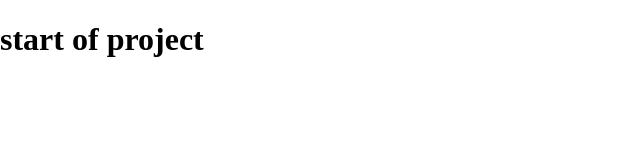
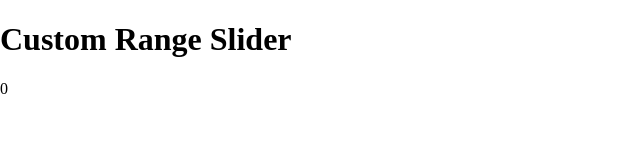
Before and after one commit to Ameer2000Mzori/Custom-Range-Slider, a website built with webpack: page src/index.html in a window 1280 px wide. Shown: the whole page, without its empty margins (0-640 px from the left). Built offline with nearby package versions, Linux system fonts and the light colour scheme.

Commit message:
added html tree to the project

```diff
--- a/src/index.html
+++ b/src/index.html
@@ -18,7 +18,15 @@
     />
   </head>
   <body>
-    <h1>start of project</h1>
+    <header class="haeder">
+      <h1>Custom Range Slider</h1>
+      <div class="head-Wrap">
+        <div class="slider-Range">
+          <div class="slider-Num"><p>0</p></div>
+          <div class="clider-Handler"></div>
+        </div>
+      </div>
+    </header>
     <script src="script.js"></script>
   </body>
 </html>
```
